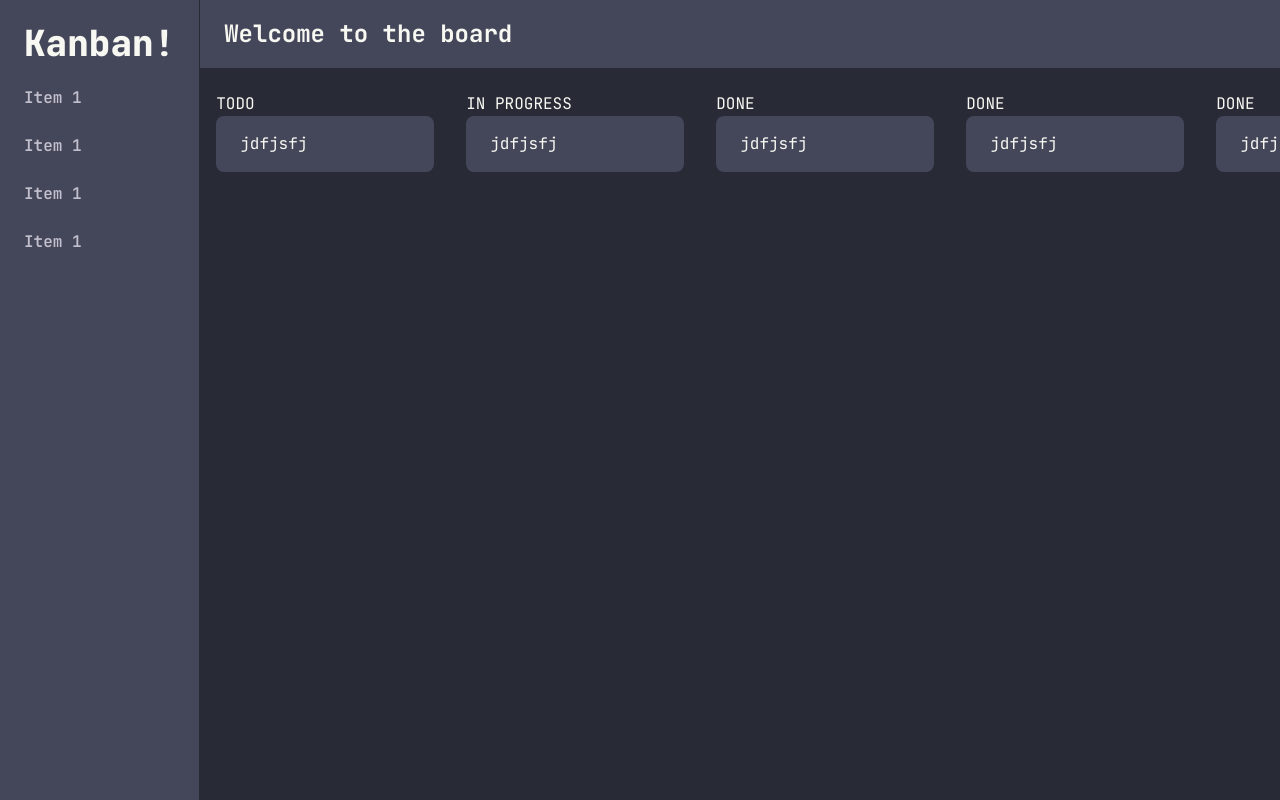
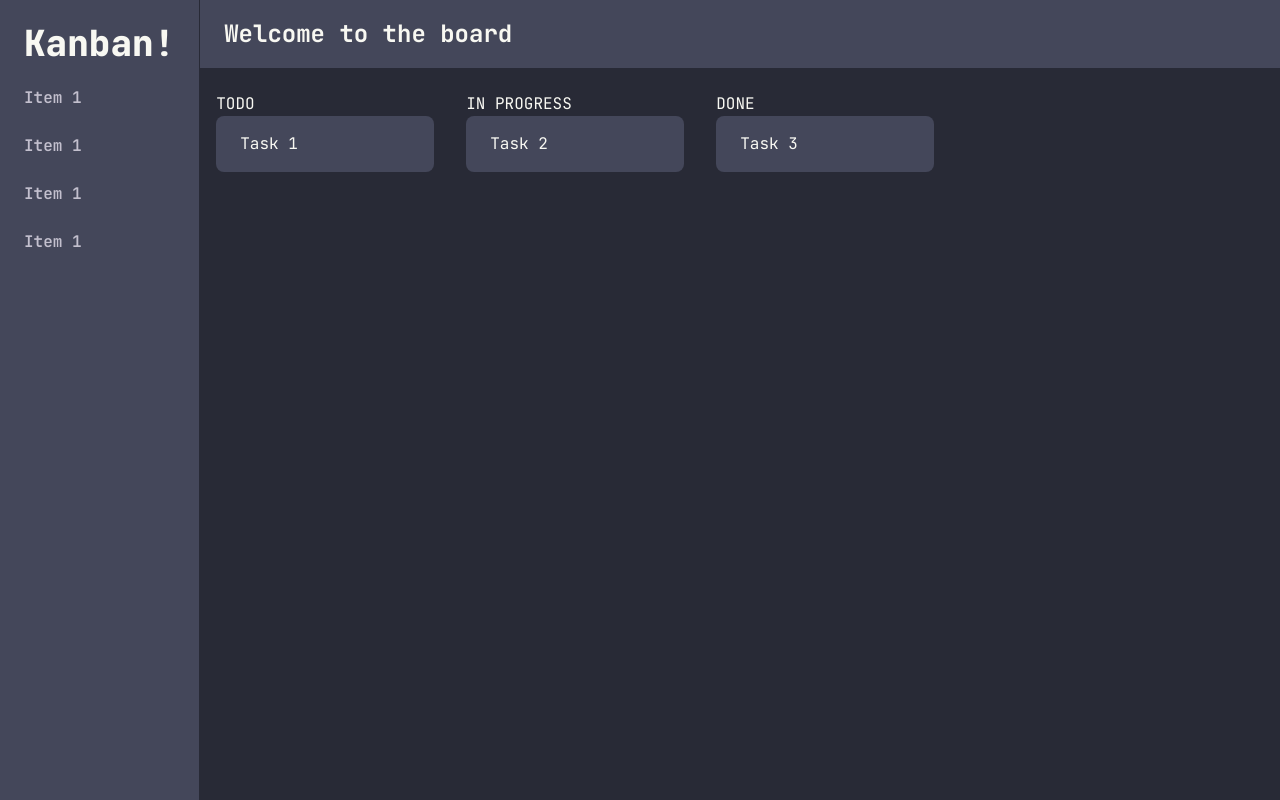
Before and after one commit to 0xffakhrul/kanban-todo-fe, a React (Vite) app: page / in a window 1280 px wide. Built offline with nearby package versions, Linux system fonts and the light colour scheme.

Commit message:
add drag and drop

```diff
--- a/package.json
+++ b/package.json
@@ -10,6 +10,9 @@
     "preview": "vite preview"
   },
   "dependencies": {
+    "@dnd-kit/core": "^6.3.1",
+    "@dnd-kit/sortable": "^10.0.0",
+    "@dnd-kit/utilities": "^3.2.2",
     "react": "^19.1.1",
     "react-dom": "^19.1.1"
   },
--- a/src/components/Board/Board.tsx
+++ b/src/components/Board/Board.tsx
@@ -1,27 +1,59 @@
+import { useState } from "react";
 import "./Board.scss";
 import Column from "./Column";
+import { DndContext, type DragEndEvent } from "@dnd-kit/core";
+
+interface Task {
+  id: string;
+  title: string;
+  columnId: string;
+}
 
 export default function Board() {
-  const dummyColumns = [
-    { id: 1, title: "TODO" },
-    { id: 2, title: "IN PROGRESS" },
-    { id: 3, title: "DONE" },
-    { id: 3, title: "DONE" },
-    { id: 3, title: "DONE" },
-    { id: 3, title: "DONE" },
-    { id: 3, title: "DONE" },
-    { id: 3, title: "DONE" },
-  ];
+  const [columns] = useState([
+    { id: "todo", title: "TODO" },
+    { id: "in-progress", title: "IN PROGRESS" },
+    { id: "done", title: "DONE" },
+  ]);
+
+  const [tasks, setTasks] = useState<Task[]>([
+    { id: "1", title: "Task 1", columnId: "todo" },
+    { id: "2", title: "Task 2", columnId: "in-progress" },
+    { id: "3", title: "Task 3", columnId: "done" },
+  ]);
+
+  const handleDragEnd = (event: DragEndEvent) => {
+    const { active, over } = event;
+
+    if (!over) return;
+
+    const taskId = active.id as string;
+    const newColumnId = over.id as string;
+
+    setTasks((tasks) =>
+      tasks.map((task) =>
+        task.id === taskId ? { ...task, columnId: newColumnId } : task
+      )
+    );
+  };
+
   return (
     <div className="board">
       <div className="board__title">
         <p className="board__title--text">Welcome to the board</p>
       </div>
+      <DndContext onDragEnd={handleDragEnd}>
       <div className="columns-container">
-        {dummyColumns.map((col) => (
-          <Column key={col.id} title={col.title} />
-        ))}
-      </div>
+          {columns.map((col) => (
+            <Column
+              key={col.id}
+              id={col.id}
+              title={col.title}
+              tasks={tasks.filter(task => task.columnId === col.id)}
+            />
+          ))}
+        </div>
+      </DndContext>
     </div>
   );
 }
--- a/src/components/Board/Column.tsx
+++ b/src/components/Board/Column.tsx
@@ -1,15 +1,30 @@
 import "./Column.scss";
 import TaskCard from "./TaskCard";
+import { useDroppable } from "@dnd-kit/core";
+
+interface Task {
+  id: string;
+  title: string;
+  columnId: string;
+}
 
 interface ColumnProps {
+  id: string;
   title: string;
+  tasks: Task[];
 }
 
-export default function Column({ title }: ColumnProps) {
+export default function Column({ id, title, tasks }: ColumnProps) {
+  const { setNodeRef } = useDroppable({
+    id: id,
+  });
+
   return (
-    <div className="column">
+    <div className="column" ref={setNodeRef}>
       <p>{title}</p>
-      <TaskCard />
+      {tasks.map((task) => (
+        <TaskCard key={task.id} task={task} />
+      ))}
     </div>
   );
 }
--- a/src/components/Board/TaskCard.tsx
+++ b/src/components/Board/TaskCard.tsx
@@ -1,9 +1,37 @@
 import "./TaskCard.scss";
+import { useDraggable } from "@dnd-kit/core";
 
-export default function TaskCard() {
+interface Task {
+  id: string;
+  title: string;
+  columnId: string;
+}
+
+interface TaskCardProps {
+  task: Task;
+}
+
+export default function TaskCard({ task }: TaskCardProps) {
+  const { attributes, listeners, setNodeRef, transform, isDragging } =
+    useDraggable({
+      id: task.id,
+    });
+
+  const style = transform
+    ? {
+        transform: `translate3d(${transform.x}px, ${transform.y}px, 0)`,
+      }
+    : undefined;
+
   return (
-    <div className="card">
-      <p className="card__title">jdfjsfj</p>
+    <div
+      className={`card ${isDragging ? "card--dragging" : ""}`}
+      ref={setNodeRef}
+      style={style}
+      {...listeners}
+      {...attributes}
+    >
+      <p className="card__title">{task.title}</p>
     </div>
   );
 }
```
Also changed, not shown: 1 other file (tests, documents, lock files or other folders).
